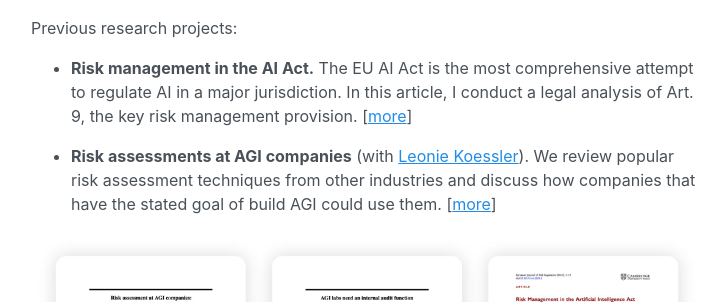
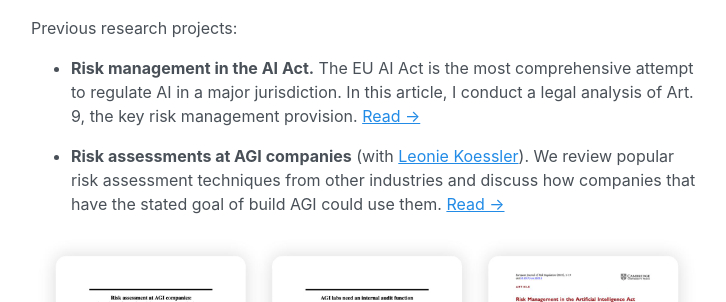
Before and after one commit to jonasschuett/jonasschuett.github.io, a Jekyll site: the page built from _posts/2020-04-04-introduction.md, in a window 1280 px wide and 900 px high, scrolled down 1730 px. Shown: the part 202-504 px from the top of the window, without its empty margins (273-999 px from the left). Built offline with Jekyll 4.4.1, drawn with Linux system fonts in a browser that asks for light colours.

Commit message:
Update 2020-04-04-introduction.md

```diff
--- a/_posts/2020-04-04-introduction.md
+++ b/_posts/2020-04-04-introduction.md
@@ -43,9 +43,9 @@ Ongoing research projects:
 
 Previous research projects:
 
-- **Risk management in the AI Act.** The EU AI Act is the most comprehensive attempt to regulate AI in a major jurisdiction. In this article, I conduct a legal analysis of Art. 9, the key risk management provision. [[more](https://doi.org/10.1017/err.2023.1)]
+- **Risk management in the AI Act.** The EU AI Act is the most comprehensive attempt to regulate AI in a major jurisdiction. In this article, I conduct a legal analysis of Art. 9, the key risk management provision. [Read →](https://doi.org/10.1017/err.2023.1)
 
-- **Risk assessments at AGI companies** (with [Leonie Koessler](https://www.linkedin.com/in/leonie-koessler-ll-m-kcl-85b71814a/)). We review popular risk assessment techniques from other industries and discuss how companies that have the stated goal of build AGI could use them. [[more](https://arxiv.org/abs/2307.08823)]
+- **Risk assessments at AGI companies** (with [Leonie Koessler](https://www.linkedin.com/in/leonie-koessler-ll-m-kcl-85b71814a/)). We review popular risk assessment techniques from other industries and discuss how companies that have the stated goal of build AGI could use them. [Read →](https://arxiv.org/abs/2307.08823)
 
 ![Risk Management](/risk_management.jpg "Risk Management")
 
```
